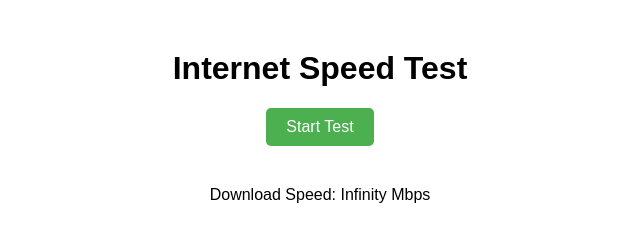
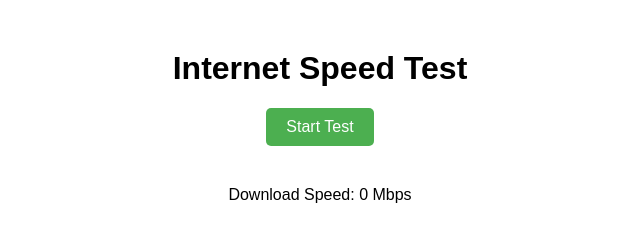
Before and after one commit to rasikadp/rasikadp.github.io, a plain HTML site: page index.html in a window 1280 px wide. Both pictures are taken after a click on the button "Start Test". Shown: the full height of the page, 320-960 px from the left. Drawn offline with Linux system fonts and the light colour scheme; no server answers.

Commit message:
Update index.html

```diff
--- a/index.html
+++ b/index.html
@@ -35,20 +35,47 @@
 
     <script>
         function startSpeedTest() {
-            const startTime = Date.now();
-            let downloadSize = 5000000; // Size of the file (5MB)
-            let downloadUrl = 'https://speedtest.singapore.linode.com/1GB-singapore.bin'; // URL for testing download speed
+            const downloadUrl = 'https://speedtest.singapore.linode.com/1GB-singapore.bin'; // URL for testing download speed
+            const downloadSize = 5000000; // Approx size of the file (5MB)
 
-            // Test download speed
-            let downloadStart = Date.now();
-            let download = new Image();
-            download.onload = function() {
-                let downloadEnd = Date.now();
-                let downloadTime = (downloadEnd - downloadStart) / 1000; // Time in seconds
-                let downloadSpeed = (downloadSize / downloadTime) / 1024 / 1024; // Speed in Mbps
-                document.getElementById('downloadSpeed').textContent = `Download Speed: ${downloadSpeed.toFixed(2)} Mbps`;
-            }
-            download.src = `${downloadUrl}?t=${startTime}`; // Adding timestamp to avoid cache
+            let startTime = Date.now();
+            let totalBytesDownloaded = 0;
+            let lastTime = startTime;
+            let downloadSpeed = 0;
+            let updateInterval = 1000; // Update speed every 1 second
+
+            const xhr = new XMLHttpRequest();
+            xhr.open('GET', downloadUrl, true);
+            xhr.responseType = 'arraybuffer';
+
+            // On progress event
+            xhr.onprogress = function(event) {
+                if (event.lengthComputable) {
+                    totalBytesDownloaded = event.loaded;
+                    let currentTime = Date.now();
+                    let elapsedTime = (currentTime - lastTime) / 1000; // Time in seconds
+
+                    if (elapsedTime > 0) {
+                        downloadSpeed = (totalBytesDownloaded / elapsedTime) / 1024 / 1024; // Speed in Mbps
+                        document.getElementById('downloadSpeed').textContent = `Download Speed: ${downloadSpeed.toFixed(2)} Mbps`;
+                    }
+                }
+            };
+
+            xhr.onloadstart = function() {
+                lastTime = Date.now();
+                totalBytesDownloaded = 0;
+                document.getElementById('downloadSpeed').textContent = 'Download Speed: 0 Mbps';
+            };
+
+            xhr.onload = function() {
+                let endTime = Date.now();
+                let totalTime = (endTime - startTime) / 1000; // Time in seconds
+                let finalSpeed = (totalBytesDownloaded / totalTime) / 1024 / 1024; // Speed in Mbps
+                document.getElementById('downloadSpeed').textContent = `Download Speed: ${finalSpeed.toFixed(2)} Mbps`;
+            };
+
+            xhr.send();
         }
     </script>
 </body>
```
